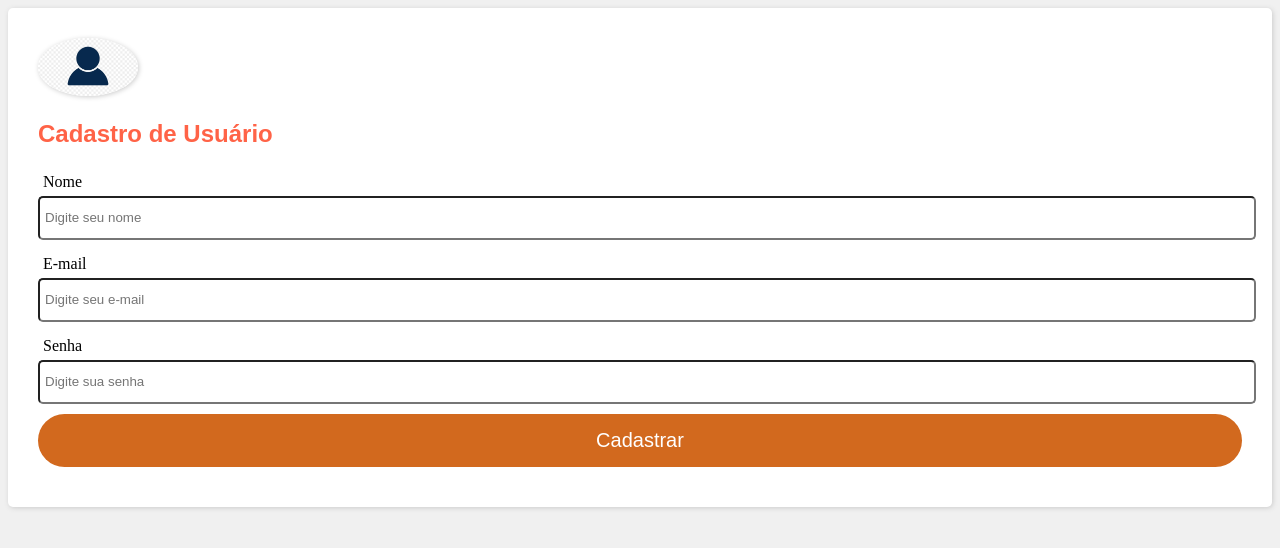
After one commit to hudsonmello/logins, a PHP site: page /cadastro.php in a window 1280 px wide. The commit adds this page. Shown: the top 548 px of the page. Run offline with PHP 8.4, Linux system fonts and the light colour scheme.

Commit message:
cadastro de usuario

```diff
--- /dev/null
+++ b/cadastro.php
@@ -0,0 +1,79 @@
+<?php
+
+require 'conexao.php';
+require 'model.php';
+
+if(isset($_POST["cadastro"]))
+{
+    if(empty($_POST["nome"]) || empty($_POST["email"]) || empty($_POST["senha"]))
+    {
+        $message = "<label>Favor preencher todos os dados!</label>";
+    } else {
+
+        $u = new Model();
+
+        $nome = $_POST["nome"];
+        $email = $_POST["email"];
+        $senha = $_POST["senha"];
+
+        $user = $u->create($nome, $email, $senha);
+
+    }
+
+    header("Location: index.php");
+
+}
+
+
+?>
+
+
+
+<!DOCTYPE html>
+<html lang="pt-BR">
+
+<head>
+    <meta charset="UTF-8">
+    <meta http-equiv="X-UA-Compatible" content="IE=edge">
+    <meta name="viewport" content="width=device-width, initial-scale=1.0">
+    <link rel="stylesheet" href="css/style.css">
+    <title>Controle de Acesso</title>
+</head>
+
+<body>
+
+    <form class="form-signin" method="post">
+        <div class="card">
+
+            <div class="card-top"></div>
+                <img class="imglogin" src="img/user-login.jpg" alt="login">
+                <h2 class="title">Cadastro de Usuário</h2>
+
+            <div class="card-group">
+                <label>Nome</label>
+                <input type="text" name="nome" placeholder="Digite seu nome" >
+
+            </div>
+
+            <div class="card-group">
+                <label>E-mail</label>
+                <input type="email" name="email" placeholder="Digite seu e-mail" >
+
+            </div>
+
+            <div class="card-group">
+                <label>Senha</label>
+                <input type="password" name="senha" placeholder="Digite sua senha" >
+
+            </div>
+
+            <div class="card-group btn">
+                <button type="submit" name="cadastro" value="cadastro">Cadastrar</button>
+
+        </div>
+
+    </form>
+
+</body>
+
+</html>
--- /dev/null
+++ b/css/style.css
@@ -0,0 +1,67 @@
+body {
+    background-color: #f0f0f0;
+}
+
+.form {
+    width: 400px;
+    margin: auto;
+    padding-top: 40px;
+    justify-content: center;
+}
+
+.card {
+    box-shadow: 1px 1px 5px #ccc;
+    background-color: white;
+    padding: 30px;
+    border-radius: 5px;
+}
+
+.card-top {
+    text-align: center;
+}
+
+.card-group {
+    margin-bottom: 10px;
+}
+
+.card-group > label {
+    width: 100%;
+    color: black;
+    display: block;
+    padding: 5px;
+}
+
+.card-group > input {
+    border-radius: 5px;
+    outline: 0;
+    width: 100%;
+    height: 30px;
+    padding: 5px;
+}
+.card-group > button {
+    background-color: chocolate;
+    width: 100%;
+    border-radius: 30px;
+    padding: 15px;
+    color: white;
+    border: 0px;
+    outline: 0;
+    font-size: 20px;
+    text-decoration: none;
+}
+
+.btn button:hover {
+    background-color: rgb(107, 107, 119);
+    color: black;
+}
+
+.imglogin {
+    border-radius: 50%;
+    width: 100px;
+    box-shadow: 1px 1px 5px #ccc;
+}
+
+.title {
+    font-family: sans-serif;
+    color: tomato;
+}
--- a/index.php
+++ b/index.php
@@ -87,7 +87,7 @@ if(isset($_POST["login"]))
             </div>
             <div class="card-group btn">
 
-                <button type="submit"><a href="cadastre.php">Cadastre-se</a></button>
+                <button type="submit"><a href="cadastro.php">Cadastre-se</a></button>
 
             </div>
         </div>
--- /dev/null
+++ b/model.php
@@ -0,0 +1,19 @@
+<?php
+
+use Conexao;
+
+class Model{
+
+    public function create($nome, $email, $senha){
+
+            $sql = "INSERT INTO usuarios (nome, email, passwd) VALUES (:nome, :email, :senha)";
+            $stmt = Conexao::getInstance()->prepare($sql);
+            $stmt->bindValue(":nome", $nome);
+            $stmt->bindValue(":email", $email);
+            $stmt->bindValue(":senha", $senha);
+            $stmt->execute();
+
+            return $stmt;
+
+    }
+}
```
Also changed, not shown: img/user-login.jpg (added).
